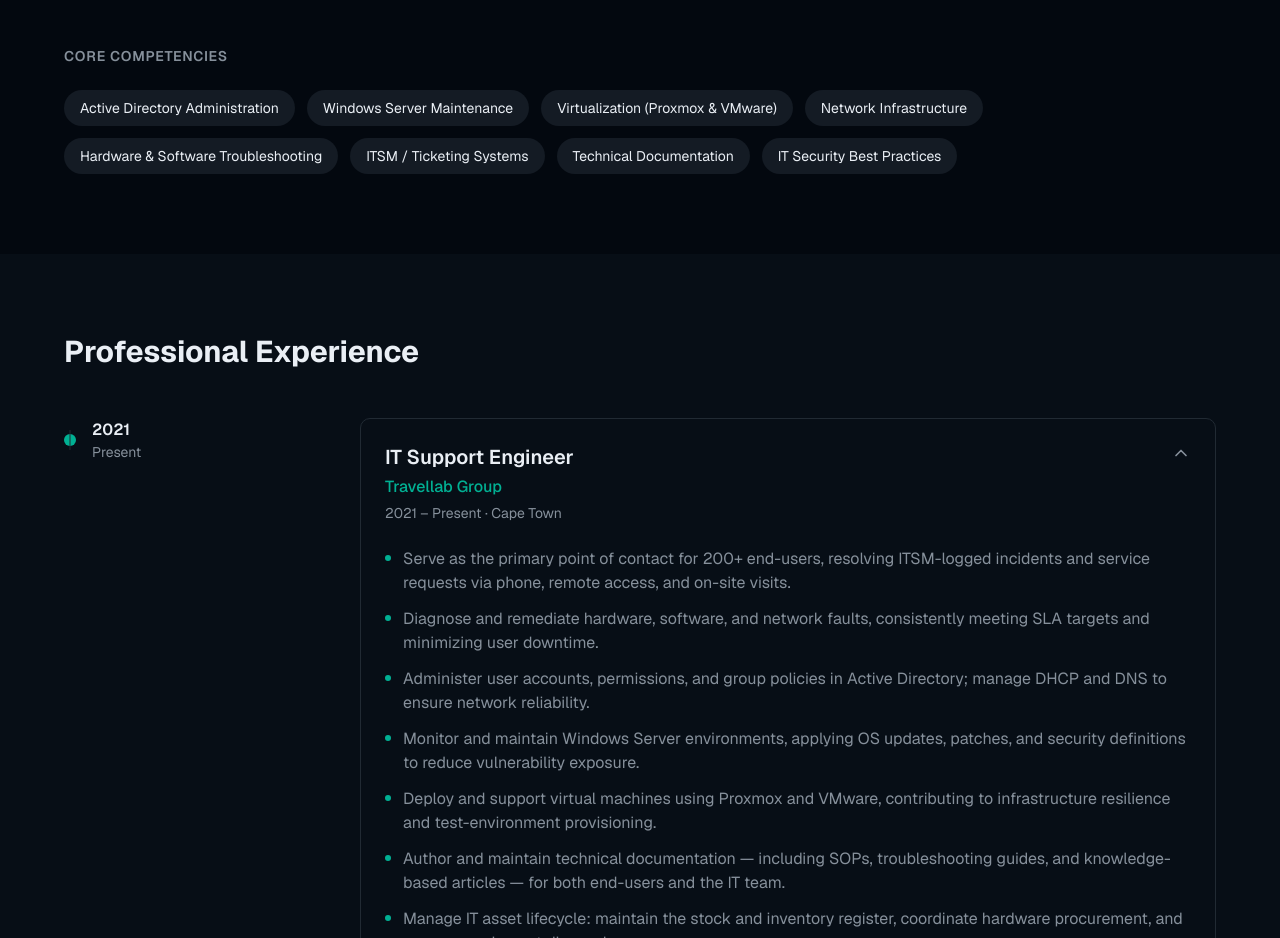
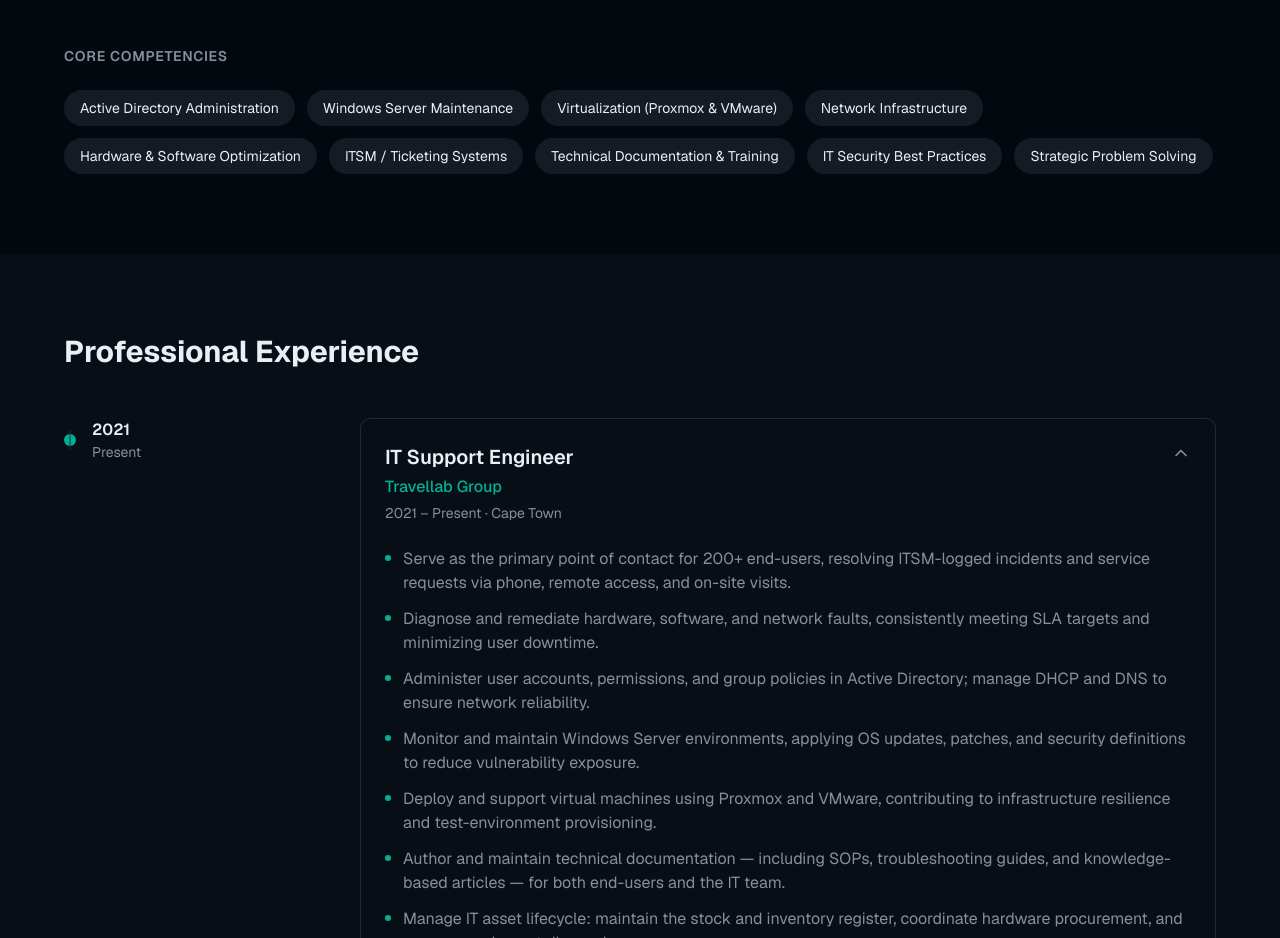
Before and after one commit to clevelanmeyers/v0-online-resume, a Next.js app: page / in a window 1280 px wide. Shown: the part 1240-2178 px from the top of the page. Built offline with nearby package versions, Linux system fonts and the light colour scheme.

Commit message:
feat: update competencies list with optimization and training focus\n\nAdded "Hardware & Software Optimization" and "Technical Documentation & Training". Removed "Hardware & Software Troubleshooting" and "Technical Documentation". Included "Strategic Problem Solving".

```diff
--- a/components/summary-section.tsx
+++ b/components/summary-section.tsx
@@ -12,10 +12,11 @@ const competencies = [
   "Windows Server Maintenance",
   "Virtualization (Proxmox & VMware)",
   "Network Infrastructure",
-  "Hardware & Software Troubleshooting",
+  "Hardware & Software Optimization",
   "ITSM / Ticketing Systems",
-  "Technical Documentation",
+  "Technical Documentation & Training",
   "IT Security Best Practices",
+  "Strategic Problem Solving"
 ];
 
 export function SummarySection() {
```
